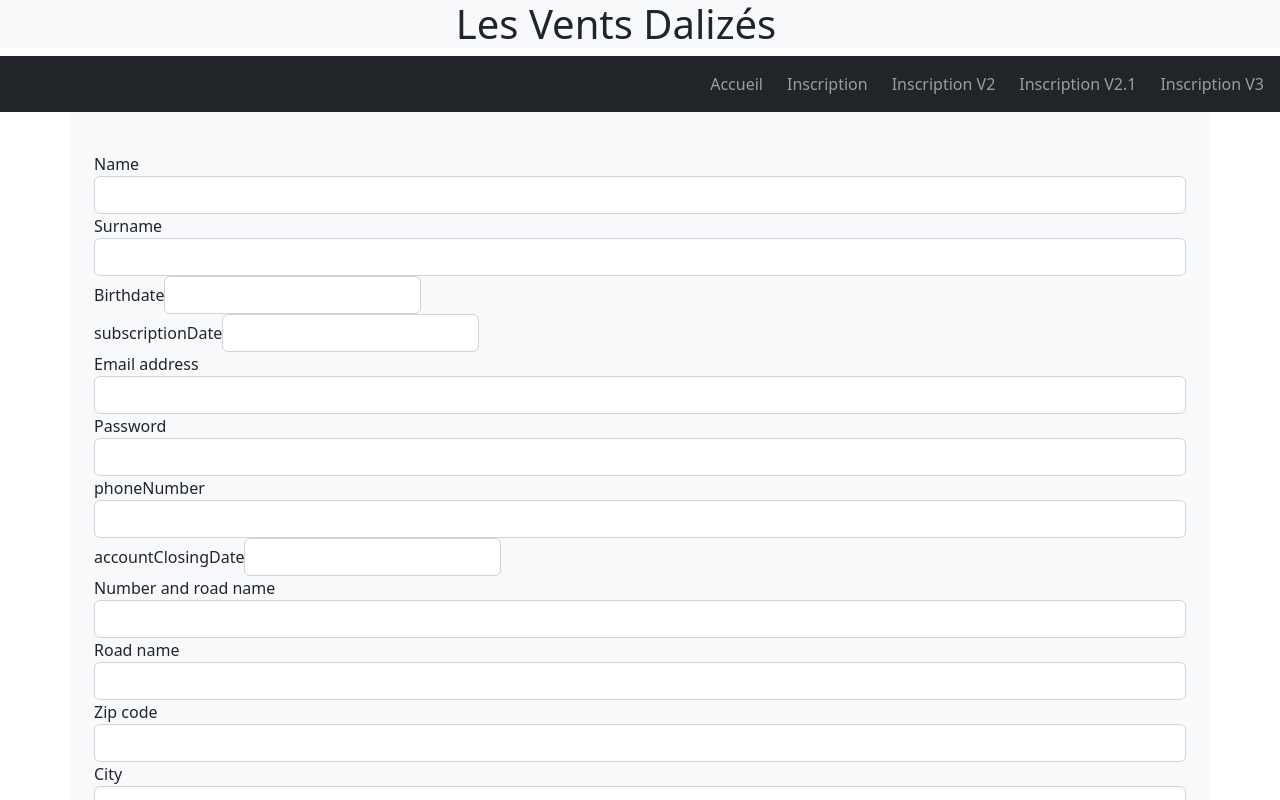
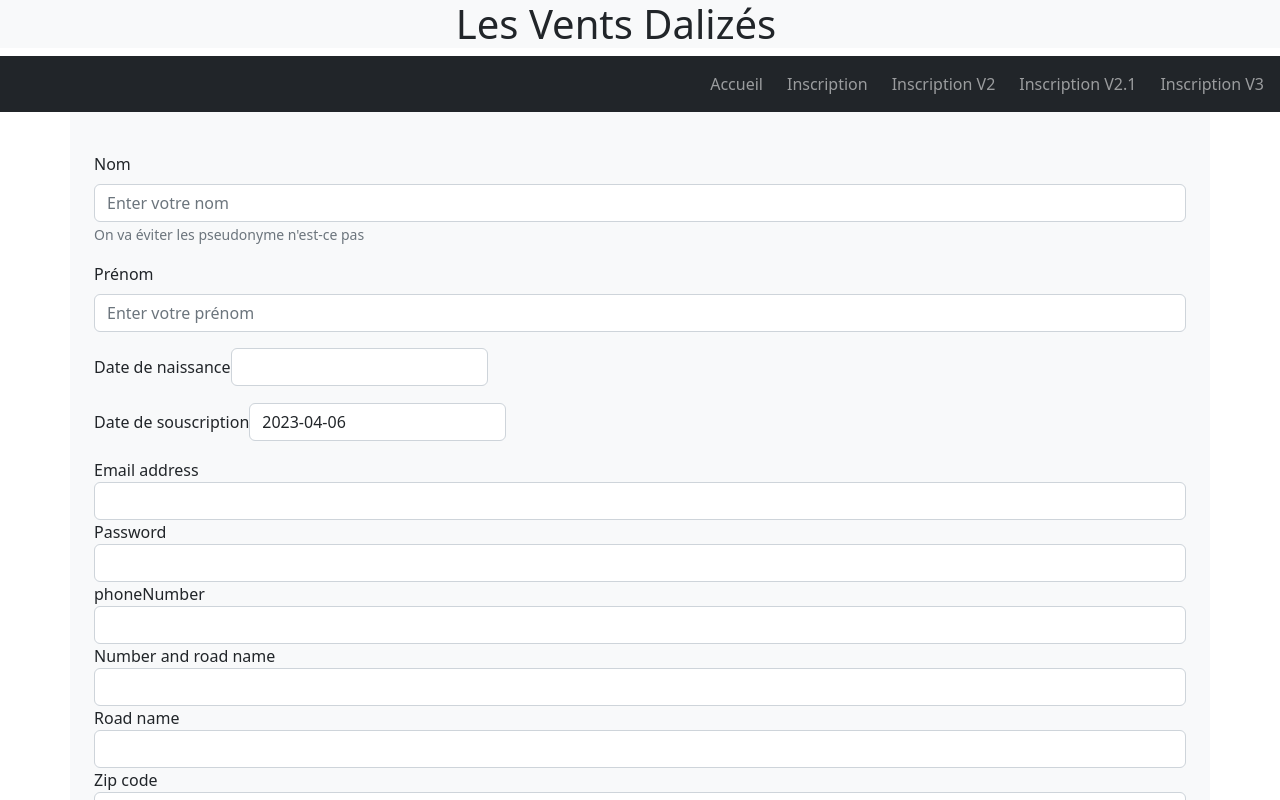
Before and after one commit to g-whom/LesVentsDalizes_frontend-, a React app: page /customerformV3 in a window 1280 px wide. Shown: the top 800 px of the page. Built offline with nearby package versions, Linux system fonts and the light colour scheme.

Commit message:
DEV:  datepicker + handle all dates

```diff
--- a/package.json
+++ b/package.json
@@ -30,6 +30,7 @@
     "react-bootstrap": "^2.7.2",
     "react-datepicker": "^4.11.0",
     "react-dom": "^18.2.0",
+    "react-modal": "^3.16.1",
     "react-router-dom": "^6.10.0",
     "whatwg-fetch": "^3.6.2"
   }
--- a/src/components/CustomerFormV3.js
+++ b/src/components/CustomerFormV3.js
@@ -1,12 +1,36 @@
 import React, { useState } from "react";
 import Datepicker from "react-datepicker";
 import 'react-datepicker/dist/react-datepicker.css';
+// old import Modal from 'react-modal';
+import Modal from "react-bootstrap/Modal";
+import Button from "react-bootstrap/Button";
+import Form from "react-bootstrap/Form";
 
 import axios from 'axios';
 //
-import { Form, Button } from 'react-bootstrap';
+
 
 function CustomerFormV3() {
+  // const [selectedDate, setSelectedDate] = useState(null);
+  const date = new Date();
+  /**
+   * stocke la date du
+   *  // toISOString() retourne la date au format ISO (aaaa-mm-jjT...)
+  // substring(0, 10) récupère les 10 premiers caractères de cette chaîne,
+  qui correspondent à la date au format aaaa-mm-jj.
+
+   */
+  const formattedDate = date.toISOString().substring(0, 10);
+  const [showModal, setShowModal] = useState(false);
+  const [isSuccess, setIsSuccess] = useState(false);
+  const [errorMessage, setErrorMessage] = useState("");
+  const [modalContent, setModalContent] = useState('');
+
+  /**
+   * date minimal acceptée dans le datepicker des dates de naissance des nouveaux customer
+   */
+  const maxDate = new Date();
+  maxDate.setFullYear(maxDate.getFullYear() - 100);
   const [customer, setCustomer] = useState({
     name: "",
     surname: "",
@@ -47,7 +71,33 @@ const handleChange = (event) => {
     setCustomer({ ...customer, [field]: date });
   };
 
-  const handleSubmit = (event) => {
+//********************** */
+function handleSuccess() {
+  setModalContent('Opération réussie !');
+  setShowModal(true);
+}
+
+function handleError() {
+  setModalContent('Erreur : opération échouée');
+  setShowModal(true);
+}
+
+function closeModal() {
+  setShowModal(false);
+  setModalContent('');
+  // rediriger vers une autre page ici si nécessaire
+}
+
+
+const handleClose = () => {
+  setShowModal(false);
+  setIsSuccess(false);
+  setErrorMessage("");
+
+};
+//*********************** */
+
+  const handleSubmit = async (event) => {
     event.preventDefault();
 
     alert("Jéjé")
@@ -70,20 +120,26 @@ const handleChange = (event) => {
     */
       .then((response) => {
         if (!response.ok) {
-          alert("Network response was not ok");
-          alert("Erreur HTTP"+response.status);
+          setShowModal(true);
+          setIsSuccess(false);
+            //handleError();
+          //alert("Network response was not ok");
+          //alert("Erreur HTTP"+response.status);
           throw new Error("Erreur HTTP " + response.status);
           //throw new Error("Network response was not ok");
         }
-        alert("on est sencé avoir un Json monsieur");
+          //handleSuccess();
+        setShowModal(true);
+        setIsSuccess(true);
+        //alert("on est sencé avoir un Json monsieur");
         return response.json();
       })
       .then((data) => {
         console.log(data);
       })
       .catch((error) => {
-        alert("oups", error);
-        alert("Les potentiels erreurs sont : "+ error);
+        //alert("oups", error);
+        alert("oups, voici les potentiels erreurs  : "+ error);
         console.error("There was an error!", error);
       });
      /* */
@@ -91,11 +147,11 @@ const handleChange = (event) => {
 
   return (
     <div className="container mt-4">
-      <form onSubmit={handleSubmit}>
+      <Form onSubmit={handleSubmit}>
 
-        <div className="form-group">
-          <label htmlFor="name">Name</label>
-          <input
+      <Form.Group className="mb-3" controlId="name">
+        <Form.Label>Nom</Form.Label>
+        <Form.Control
           type="text"
           className="form-control"
           id="name"
@@ -103,12 +159,15 @@ const handleChange = (event) => {
           value={customer.name}
           onChange={handleChange}
           required
-          />
-        </div>
+          placeholder="Enter votre nom" />
+        <Form.Text className="text-muted">
+          On va éviter les pseudonyme n'est-ce pas
+        </Form.Text>
+      </Form.Group>
 
-        <div className="form-group">
-          <label htmlFor="surname">Surname</label>
-          <input
+      <Form.Group className="mb-3" controlId="surname">
+        <Form.Label>Prénom</Form.Label>
+        <Form.Control
           type="text"
           className="form-control"
           id="surname"
@@ -116,34 +175,47 @@ const handleChange = (event) => {
           value={customer.surname}
           onChange={handleChange}
           required
-          />
-        </div>
-        <div className="form-group">
-          <label htmlFor="birthdate">Birthdate</label>
+          placeholder="Enter votre prénom" />
+      </Form.Group>
+
+      <Form.Group className="mb-3" controlId="birthdate">
+        <Form.Label>Date de naissance</Form.Label>
         <Datepicker
+          type="text"
           className="form-control"
           id="birthdate"
           name="birthdate"
           selected={customer.birthdate}
           onChange={(date) => handleDateChange(date, "birthdate")}
           dateFormat="yyyy-MM-dd"
+          minDate={maxDate}
+          maxDate={new Date()}
+          //maxDate={new Date()}
+          //filterDate={date => date.getDay() != 6 && date.getDay() != 0}
+          //isClearable
+          showMonthDropdown
+          showYearDropdown
+          dropdownMode="select"
+         // scrollableMonthYearDropdown
           required
-          />
-        </div>
+          placeholder="Selectionnez votre date de naissance" />
+      </Form.Group>
 
-        <div className="form-group">
-          <label htmlFor="subscriptionDate">subscriptionDate</label>
+      <Form.Group className="mb-3" controlId="birthdate">
+        <Form.Label>Date de souscription</Form.Label>
         <Datepicker
-
+            type="text"
             className="form-control"
             id="subscriptionDate"
             name="subscriptionDate"
-            selected={customer.subscriptionDate}
+            value={formattedDate}
             onChange={(date) => handleDateChange(date, "subscriptionDate")}
-            dateFormat="yyyy-MM-dd"
+            //dateFormat="yyyy-MM-dd"
+            readOnly
             required
          />
-        </div>
+      </Form.Group>
+
 
         <div className="form-group">
           <label htmlFor="email">Email address</label>
@@ -181,19 +253,7 @@ const handleChange = (event) => {
             required
           />
         </div>
-        <div className="form-group">
-          <label htmlFor="accountClosingDate">accountClosingDate</label>
-          <Datepicker
 
-            className="form-control"
-            id="accountClosingDate"
-            name="accountClosingDate"
-            selected={customer.accountClosingDate}
-            onChange={(date) => handleDateChange(date, "accountClosingDate")}
-            dateFormat="yyyy-MM-dd"
-            required
-          />
-        </div>
         <div className="form-group">
           <label htmlFor="numberRoad">Number and road name</label>
           <input
@@ -258,7 +318,27 @@ const handleChange = (event) => {
         <button type="submit" className="btn btn-primary">
           Submit
         </button>
-      </form>
+      </Form>
+
+      <Modal show={showModal} onHide={handleClose}>
+        <Modal.Header closeButton>
+          <Modal.Title>{isSuccess ? "Success" : "Error"}</Modal.Title>
+        </Modal.Header>
+        <Modal.Body>
+          {isSuccess ? "The operation was successful." : errorMessage}
+        </Modal.Body>
+        <Modal.Footer>
+          {isSuccess ? (
+            <Button variant="success" onClick={handleClose}>
+              Continue
+            </Button>
+          ) : (
+            <Button variant="danger" onClick={handleClose}>
+              Close
+            </Button>
+          )}
+        </Modal.Footer>
+      </Modal>
     </div>
   );
 }
```
Also changed, not shown: 1 other file (tests, documents, lock files or other folders). Lines whose indentation alone changed are shown as unchanged.
